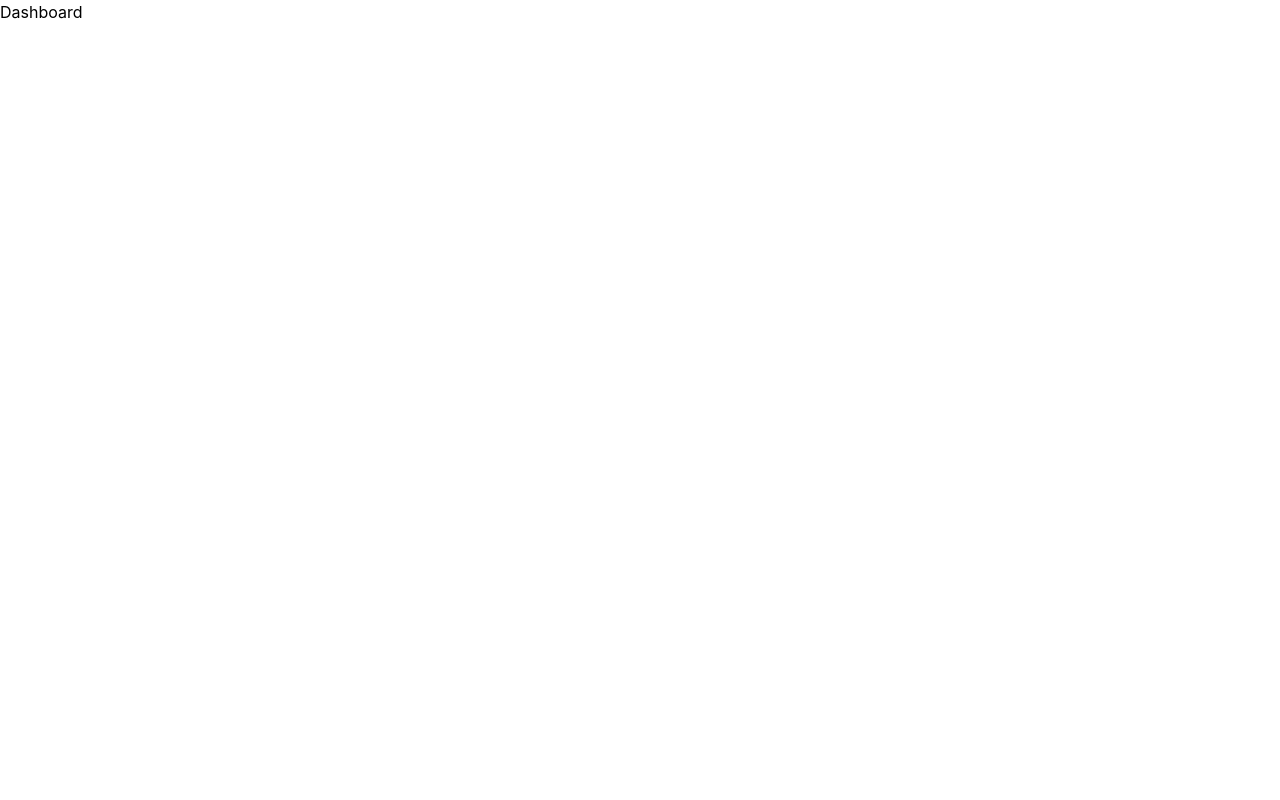
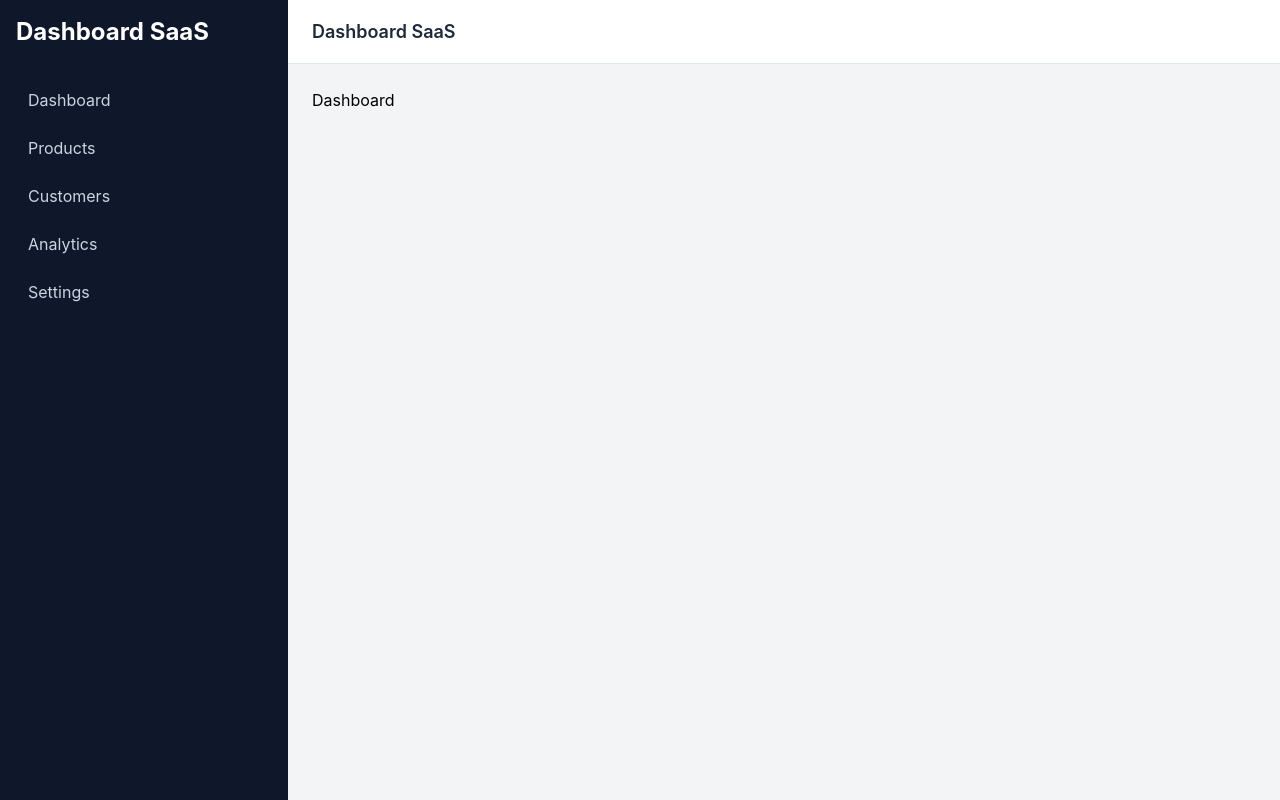
Before and after one commit to GazuaDev8417/dashboard-project, a React (Vite) app: page / in a window 1280 px wide. Built offline with nearby package versions, Linux system fonts and the light colour scheme.

Commit message:
task: implement the sidebar

```diff
--- /dev/null
+++ b/src/components/ui/NavItem.tsx
@@ -0,0 +1,19 @@
+import { NavLink } from "react-router-dom"
+
+
+interface NavItemProps{
+    to:string
+    label:string
+}
+
+
+
+export default function NavItem({ to, label }:NavItemProps){
+    return(
+        <NavLink
+            to={to}
+            className="block rounded-md px-3 py-2 text-slate-300 transition-colors hover:bg-slate-800 hover:text-white">
+            {label}
+        </NavLink>
+    )
+}
--- a/src/layouts/AppLayout.tsx
+++ b/src/layouts/AppLayout.tsx
@@ -1,8 +1,20 @@
 import { Outlet } from "react-router-dom"
+import Header from "./Header"
+import Sidebar from "./Sidebar"
+
 
 
 export default function AppLayout(){
     return(
-        <Outlet/>
+        <div className="flex h-screen">
+            <Sidebar/>
+            <div className="flex flex-1 flex-col">
+                <Header/>
+
+                <main className="flex-1 bg-gray-100 p-6">
+                    <Outlet/>
+                </main>
+            </div>
+        </div>
     )
 }
--- /dev/null
+++ b/src/layouts/Header.tsx
@@ -0,0 +1,9 @@
+export default function Header(){
+    return(
+        <header className="flex h-16 items-center border-b border-slate-200 bg-white px-6">
+            <h1 className="text-lg font-semibold text-gray-800">
+                Dashboard SaaS
+            </h1>
+        </header>
+    )
+}
--- /dev/null
+++ b/src/layouts/Sidebar.tsx
@@ -0,0 +1,19 @@
+import NavItem from "@/components/ui/NavItem"
+
+
+
+export default function Sidebar(){
+    return(
+        <aside className="flex flex-col bg-slate-900 w-72 h-screen p-4">
+            <h1 className="text-2xl font-bold text-white">Dashboard SaaS</h1>
+
+            <nav className="mt-8 flex flex-col gap-2">
+                <NavItem to="/" label="Dashboard"/>
+                <NavItem to="/products" label="Products"/>
+                <NavItem to="/customers" label="Customers"/>
+                <NavItem to="/analytics" label="Analytics"/>
+                <NavItem to="/settings" label="Settings"/>
+            </nav>
+        </aside>
+    )
+}
```
